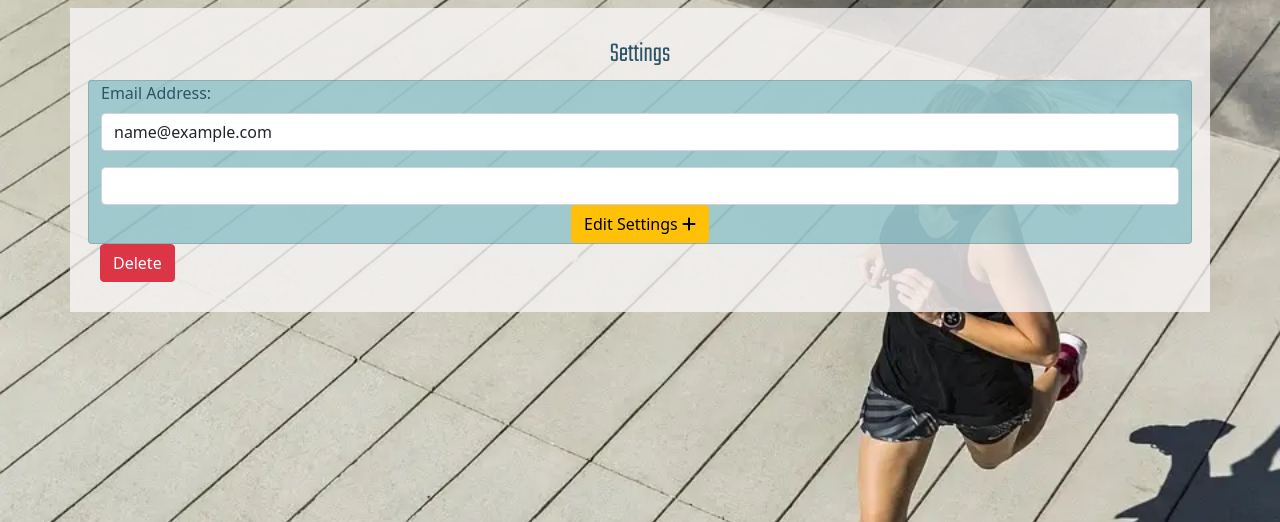
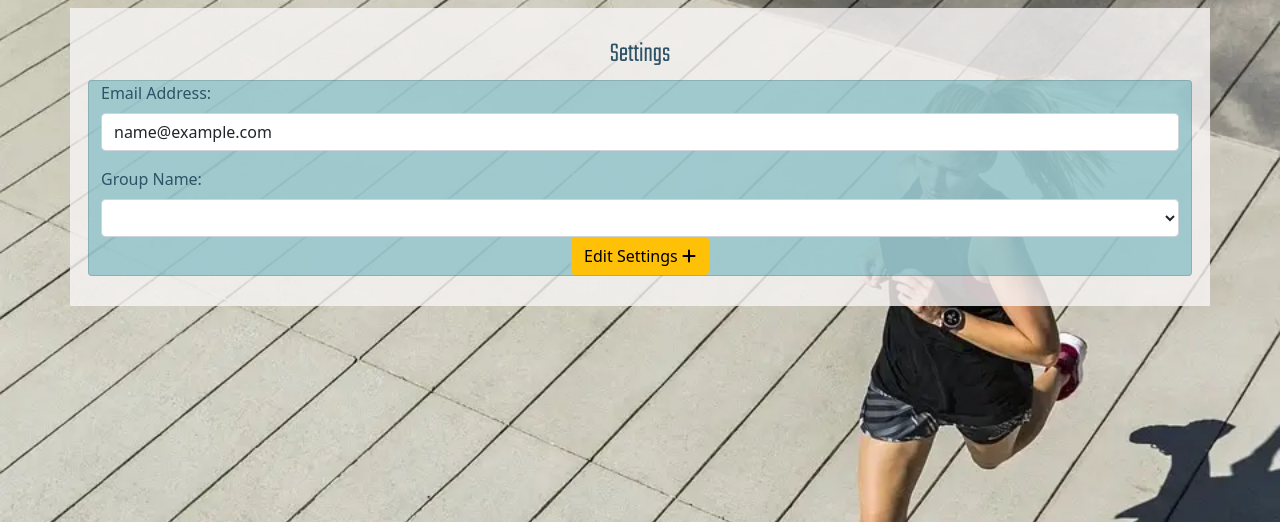
Before and after one commit to BarryBeics/Project-Three, a Flask app: page /settings in a window 1280 px wide. Shown: the part 72-594 px from the top of the page. Run offline with Flask 2, Linux system fonts and the light colour scheme; the visitor is signed in with stand-in values (Sample User, id 1); data comes from the database, SQL or seed files in the repository; data that the repository does not hold is empty; some libraries are stand-ins or nearby versions.

Commit message:
styling changes

```diff
--- a/fitnesstracker/__init__.py
+++ b/fitnesstracker/__init__.py
@@ -5,7 +5,6 @@ from flask_sqlalchemy import SQLAlchemy
 from flask_migrate import Migrate
 if os.path.exists("env.py"):
     import env # noqa
-
 
 app = Flask(__name__)
 app.config["SECRET_KEY"] = os.environ.get("SECRET_KEY")
@@ -21,7 +20,7 @@ else:
 db = SQLAlchemy(app)
 migrate = Migrate(app, db)
 
-from fitnesstracker import routes # noqa
+from fitnesstracker import routes, models # noqa
 
 db.create_all()
 db.session.commit()
--- a/fitnesstracker/models.py
+++ b/fitnesstracker/models.py
@@ -18,7 +18,7 @@ class Users(db.Model):
     longitude = db.Column(db.Float, nullable=False, default=-4.0929)
     latitude = db.Column(db.Float, nullable=False, default=53.2637)
     miles = db.Column(db.Boolean, default=True, nullable=False)
-    group_name = db.Column(db.String(14), nullable=False, default='all')
+    group_name = db.Column(db.String(15), nullable=False, default='all')
     icon_num = db.Column(db.Integer, default=1)
     total_distance = db.Column(db.Float, nullable=False, default=0)
     current_distance = db.Column(db.Float, nullable=False, default=0)
--- a/fitnesstracker/routes.py
+++ b/fitnesstracker/routes.py
@@ -106,6 +106,8 @@ def profile():
         user_data = Users.query.filter(Users.email == session["user"]).first()
         user_id = user_data.user_id
         session["user"] = user_id
+        access = user_data.access
+        session["access"] = access
 
         # As json column can not have a default value, detect if this is a new account and complete set up by adding this default to the users account
         is_new = Activity_log.query.filter_by(user_id=user_id).count()
--- a/fitnesstracker/static/JSON/user_data.json
+++ b/fitnesstracker/static/JSON/user_data.json
@@ -1 +1 @@
-[{"id": 31, "first": "code", "last": "insititue", "icon_num": 1, "current": 14.7, "total": 14.7, "longitude": -4.368288, "latitude": 53.151416}, {"id": 4, "first": "liam", "last": "marples", "icon_num": 2, "current": 86.1, "total": 346.09999999999997, "longitude": -4.438358, "latitude": 53.426125}]
+[{"id": 13, "first": "donkey", "last": "kong", "icon_num": 6, "current": 102.1, "total": 102.10000000000001, "longitude": -4.28872, "latitude": 53.377304}, {"id": 4, "first": "liam", "last": "marples", "icon_num": 2, "current": 86.1, "total": 346.09999999999997, "longitude": -4.438358, "latitude": 53.426125}]
--- a/fitnesstracker/static/css/style.css
+++ b/fitnesstracker/static/css/style.css
@@ -34,6 +34,9 @@ label, .fa-user:before {
   background-color: #50A5B1;
 }
 
+.form-control {
+  appearance: auto;
+}
 
 .panel.label,
 .btn-delete {
--- a/fitnesstracker/templates/base.html
+++ b/fitnesstracker/templates/base.html
@@ -38,27 +38,29 @@
                 <a class="nav-link active" aria-current="page" href="{{ url_for('map_link') }}"> <i class="fa fa-globe"
                     aria-hidden="true"></i> Map View </a>
                 <a class="nav-link active" aria-current="page" href="{{ url_for('view_activity') }}"> <i
-                    class="fa fa-list-ul" aria-hidden="true"></i>
-                  View Activity</a>
-                <a class="nav-link active" aria-current="page" href=""> <i class="fa fa-link" aria-hidden="true"></i>
-                  Connections</a>
+                  class="fa fa-list-ul" aria-hidden="true"></i> View Activity</a>
+                <a class="nav-link active" aria-current="page" href=""> <i
+                  class="fa fa-link" aria-hidden="true"></i> Connections</a>
                 <a class="nav-link active" aria-current="page" href="{{ url_for('post_activity') }}"> <i
                     class="fa-solid fa-plus" aria-hidden="true"></i> Post Manually</a>
                 <a class="nav-link active" aria-current="page" href="{{ url_for('settings') }}"> <i
                     class="fa-solid fa-user-gear" aria-hidden="true"></i> Settings</a>
                 <a class="nav-link active" aria-current="page" href="{{ url_for('register_group') }}"> <i
                     class="fa fa-people-group" aria-hidden="true"></i> Create a Group</a>
-                <a class="nav-link active" aria-current="page" href="{{ url_for('admin') }}"> <i class="fas fa-gear"
-                    aria-hidden="true"></i> Admin</a>
                 <a class="nav-link active" aria-current="page" href="{{ url_for('logout') }}"> <i
                     class="fas fa-power-off" aria-hidden="true"></i> Log Out</a>
                 {% else %}
                 <!-- Only visable to logged OUT users -->
-                <a class="nav-link active" aria-current="page" href="{{ url_for('login') }}"> <i class="fas fa-user-cog"
-                    aria-hidden="true"></i> Log In</a>
+                <a class="nav-link active" aria-current="page" href="{{ url_for('login') }}"> <i
+                  class="fas fa-user-cog" aria-hidden="true"></i> Log In</a>
                 <a class="nav-link active" aria-current="page" href="{{ url_for('register') }}"> <i
                     class="fas fa-power-off" aria-hidden="true"></i> Register</a>
                 {% endif %}
+                {% if session.access == 'on' %}
+                <hr>
+                <a class="nav-link active" aria-current="page" href="{{ url_for('admin') }}"> <i
+                  class="fas fa-gear" aria-hidden="true"></i> Admin</a>
+                  {% endif %}
               </li>
 
             </ul>
--- a/fitnesstracker/templates/settings.html
+++ b/fitnesstracker/templates/settings.html
@@ -13,14 +13,14 @@
             pattern="[a-z0-9._%+-]+@[a-z0-9.-]+\.[a-z]{2,}$" type="email" class="form-control" required>
         </div>
         <!-- Group Name -->
-
+        <label for="group_name" class="form-label">Group Name:</label>
         <select id="group_name" name="group_name" class="form-control" required>
-            <option value="" disabled>Choose Type</option>
+            <option value="{{ settings.group_name }}" disabled>Choose Type</option>
 
             <!-- for to to find current activity type -->
             {% for group in groups %}
 
-                    <option value="{{ group.name }}" >{{ group.name }}</option>
+                    <option value="{{ group.name }}" {% if settings.group_name == group.name %} selected {% endif %}>{{ group.name }}</option>
 
             {% endfor %}
                 </select>
@@ -35,33 +35,4 @@
   </div>
 
 
-  <div class="row subtle">
-
-    <div><button data-bs-toggle="modal" class="btn btn-danger"
-        data-bs-target="#modal-{{  session['user'] }}"> Delete </button></div>
-</div>
-
-                <!-- Confirmation Modal -->
-                <div class="modal" id="modal-{{  session['user'] }}" tabindex="-1">
-                    <div class="modal-dialog">
-                        <div class="modal-content">
-                            <div class="modal-header">
-                                <button type="button" class="btn-close" data-bs-dismiss="modal"
-                                    aria-label="Close"></button>
-                            </div>
-                            <div class="modal-body">
-                                <h4>Are you sure you want to delete your account?</h4>
-                                <p>All data will be deleted with this action!</p>
-                                <p>This action cannot be undone!</p>
-                                <h2>DO YOU UNDERSTAND?</h2>
-                            </div>
-                            <div class="modal-footer">
-                                <button type="button" class="btn btn-secondary" data-bs-dismiss="modal">Close</button>
-                                <a href="{{ url_for('delete_self',  user_id=session['user']) }}"
-                                    class="btn btn-danger">Yes, Delete my account! </a>
-                            </div>
-                        </div>
-                    </div>
-                </div>
-
 {% endblock %}
```
Also changed, not shown: fitnesstracker/templates/edit_activity.html (+14 -3 lines), fitnesstracker/templates/profile.html (+33 -7 lines).
